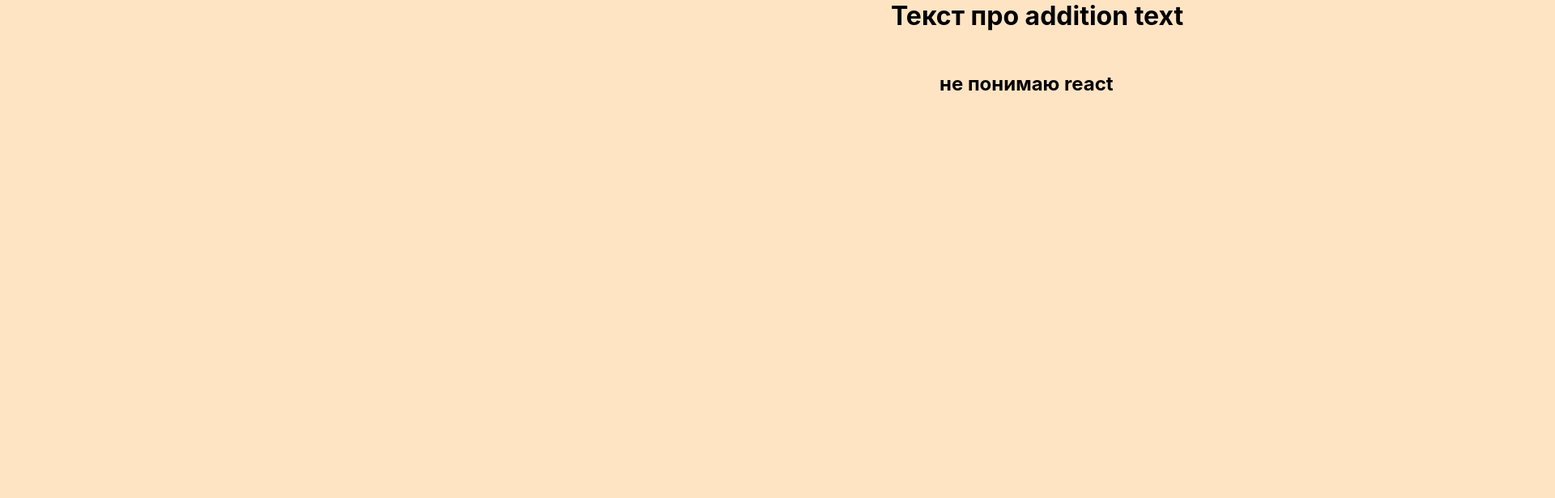
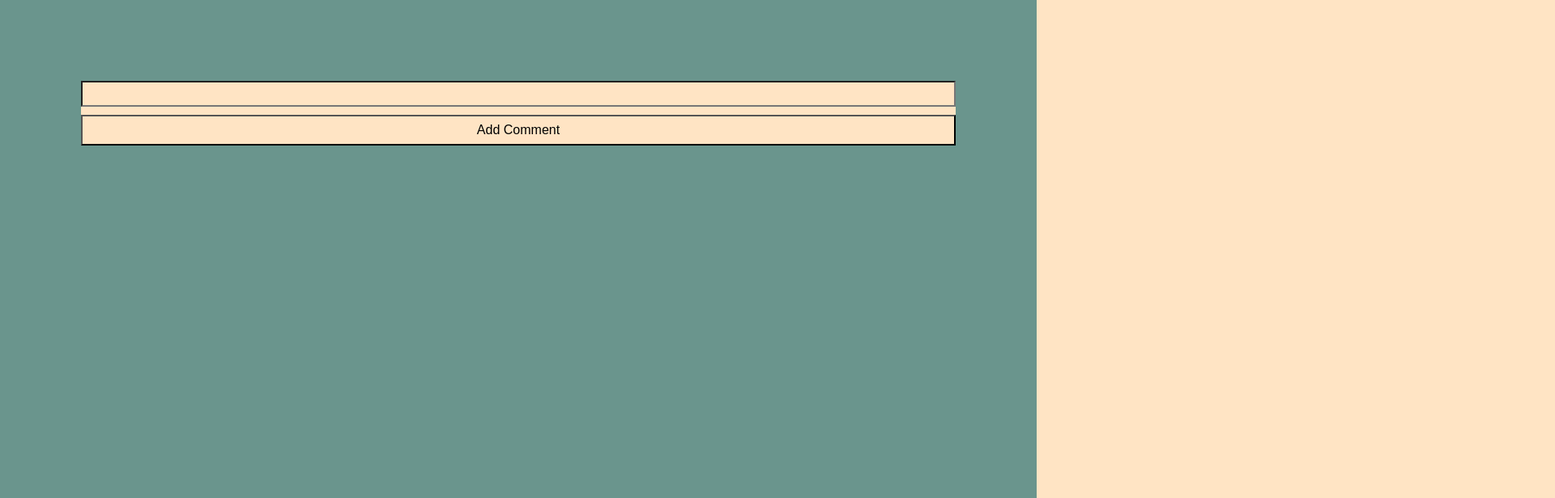
Before and after one commit to eastman19deni/React-lesson, a React (Create React App) app: page / in a window 1280 px wide. Shown: the top 616 px of the page at 81% size, 1920 px wide, since content can reach past the window. Built offline with nearby package versions, Linux system fonts and the light colour scheme.

Commit message:
List components

```diff
--- a/src/App.js
+++ b/src/App.js
@@ -1,11 +1,14 @@
 import './App.css';
 import Exercises from './components/Exercises';
+import List from './components/List';
+
 
 function App() {
 
   return (
     <div>
-      <Exercises />
+      <List />
+      {/* <Exercises /> */}
     </div>
   );
 }
```
